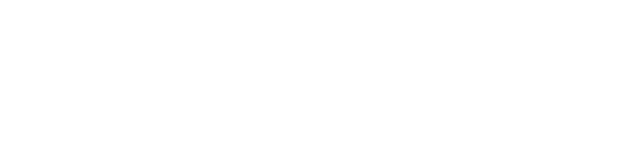
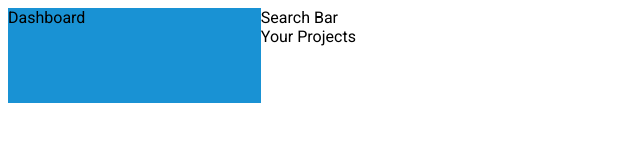
Before and after one commit to Nyanism/odin-dashboard, a plain HTML site: page index.html in a window 1280 px wide. Shown: the whole page, without its empty margins (0-640 px from the left). Drawn offline with Linux system fonts and the light colour scheme.

Commit message:
Add grid and position elements

```diff
--- a/index.html
+++ b/index.html
@@ -1,13 +1,29 @@
 <!DOCTYPE html>
 <html lang="en">
-<head>
-  <meta charset="UTF-8">
-  <meta http-equiv="X-UA-Compatible" content="IE=edge">
-  <meta name="viewport" content="width=device-width, initial-scale=1.0">
-  <title>Dashboard</title>
-  <link rel="stylesheet" href="styles.css">
-</head>
-<body>
+  <head>
+    <meta charset="UTF-8" />
+    <meta http-equiv="X-UA-Compatible" content="IE=edge" />
+    <meta name="viewport" content="width=device-width, initial-scale=1.0" />
+    <title>Dashboard</title>
+    <link rel="preconnect" href="https://fonts.googleapis.com" />
+    <link rel="preconnect" href="https://fonts.gstatic.com" crossorigin />
+    <link
+      href="https://fonts.googleapis.com/css2?family=Roboto:wght@300;400;500;700;900&display=swap"
+      rel="stylesheet"
+    />
+    <link rel="stylesheet" href="styles.css" />
+  </head>
+  <body>
+    <div class="main-container">
+      <div class="header">
+        <div class="search-bar">Search Bar</div>
+      </div>
 
-</body>
+      <div class="sidebar">
+        <div class="dashboard">Dashboard</div>
+      </div>
+
+      <div class="main-content">Your Projects</div>
+    </div>
+  </body>
 </html>
--- a/styles.css
+++ b/styles.css
@@ -0,0 +1,29 @@
+.main-container {
+  display: grid;
+  grid-template-columns: 1fr 4fr;
+  grid-template-rows: 1fr 4fr;
+}
+
+.header {
+  grid-row: 1 / 2;
+  grid-column: 2 / -1;
+
+  font-family: 'Roboto', sans-serif;
+}
+
+.sidebar {
+  grid-row: 1 / -1;
+  grid-column: 1 / 2;
+
+  font-family: 'Roboto', sans-serif;
+
+  background-color:#1992D4;
+
+}
+
+.main-content {
+  grid-row: 2 / -1;
+  grid-column: 2 / -1;
+
+  font-family: 'Roboto', sans-serif;
+}
```
